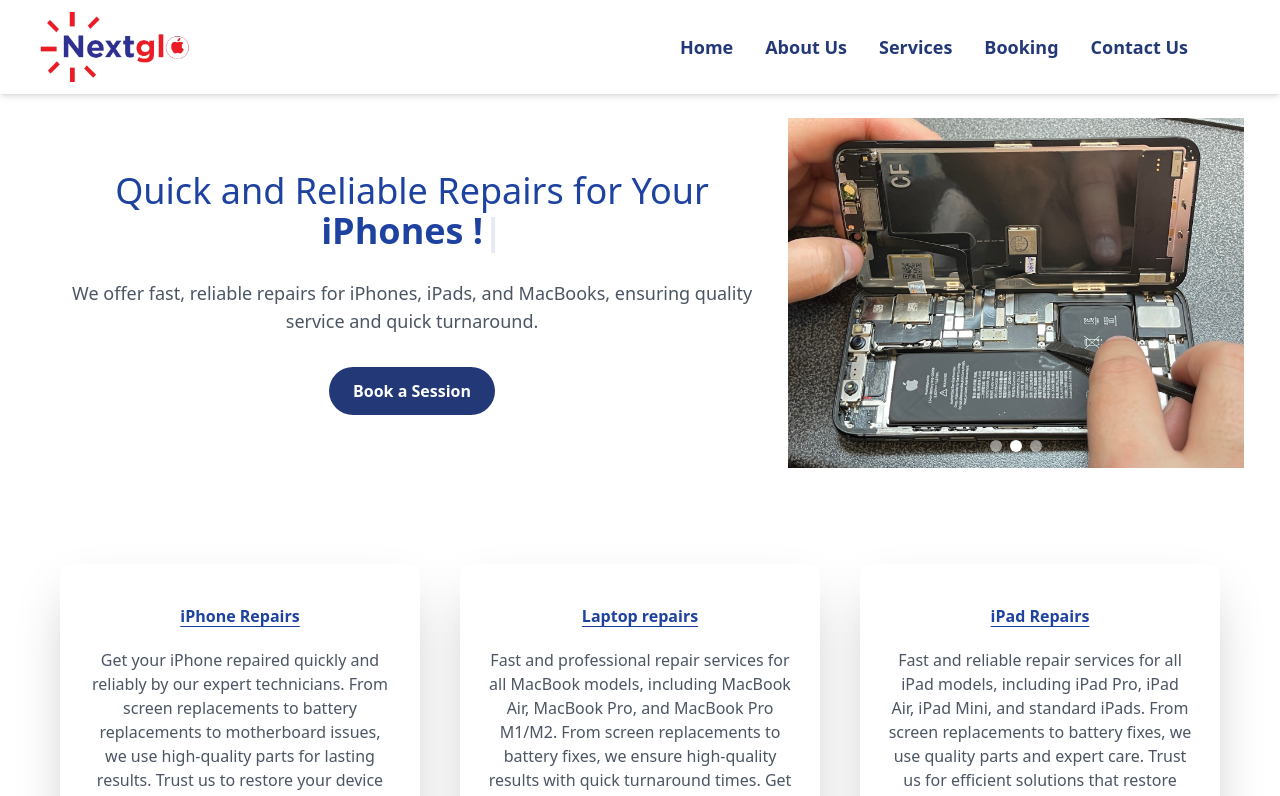
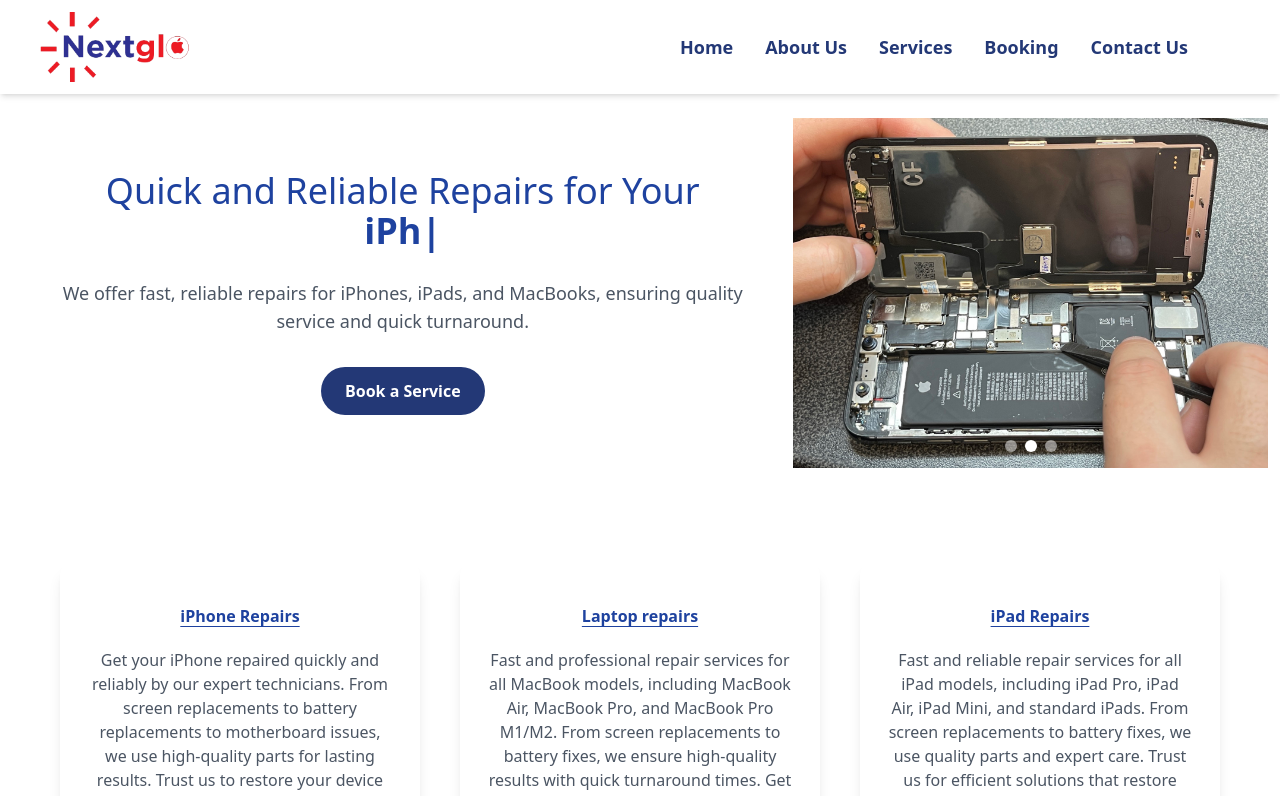
Before and after one commit to f90dErry/nextglo-repairs, a React (Vite) app: page / in a window 1280 px wide. Shown: the top 796 px of the page. Built offline with nearby package versions, Linux system fonts and the light colour scheme.

Commit message:
bug fixing

```diff
--- a/src/components/Hero.jsx
+++ b/src/components/Hero.jsx
@@ -37,7 +37,7 @@
   }
 
   return (
-    <div className='md:flex flex-row m-6'>
+    <div className='md:flex flex-row mt-6'>
       <div className='flex flex-col justify-center text-center items-center my-10 mx-5'>
         <header className='font-sans font-light text-2xl text-blue-800 md:text-4xl'>
           Quick and Reliable Repairs for Your <br className='' />
@@ -50,7 +50,7 @@
                 'iPads !',
               ]}
               typeSpeed={150}
-              backSpeend={80}
+              backSpeed={80}
               loop
             />
           </span>
@@ -65,14 +65,14 @@
             className='mt-8 bg-blue-900 text-white font-bold py-3 px-6 rounded-full
         md:hover:bg-red-600 md:hover:scale-105 md:transform md:transition-all md:duration-300 md:shadow-lg md:hover:shadow-xl'
           >
-            Book a Session
+            Book a Service
           </button>
         </Link>
       </div>
 
       <div className='w-full h-[250px] md:max-w-[1400px] md:h-[350px] md:w-[600px] m-auto relative group'>
         <div
-          className='w-full h-full bg-center bg-cover duration-500'
+          className='w-full h-full bg-center bg-cover duration-1000'
           style={{ backgroundImage: `url(${slides[index].url})` }}
         />
         {/* Dot Navigation */}
--- a/src/components/Navbar.jsx
+++ b/src/components/Navbar.jsx
@@ -38,7 +38,7 @@
             key={item.link}
             to={item.link}
             onClick={() => setIsMenuOpen(false)}
-            className='text-blue-900 hover:underline-offset-8 hover:underline hover:text-red-500 transition-colors duration-200 font-bold text-lg'
+            className='text-blue-900 md:hover:underline-offset-8 md:hover:underline md:hover:text-red-500 md:transition-colors md:duration-200 font-bold text-lg'
           >
             {item.linkName}
           </Link>
--- a/src/components/ServiceOverview.jsx
+++ b/src/components/ServiceOverview.jsx
@@ -28,7 +28,7 @@
     <div className='m-4 text-gray-600 md:flex md:flex-row gap-10 md:m-12'>
       {repairs.map((card) => (
         <section
-          className='my-12 py-10 rounded-xl shadow-2xl shadow-black/25 md:h-[500px] w-full md:w-1/3 flex flex-col items-center'
+          className='my-12 py-10 rounded-xl shadow-lg md:h-[500px] w-full md:w-1/3 flex flex-col items-center'
           key={card.title}
         >
           <h3 className=' px-3 text-blue-800 font-bold underline underline-offset-4'>
--- a/src/pages/ContactUs.jsx
+++ b/src/pages/ContactUs.jsx
@@ -129,7 +129,7 @@
             />
             <textarea
               placeholder='Message'
-              className='bg-blue-50 border-none h-52 rounded-md mb-4 col-span-2'
+              className='bg-blue-50 border-none h-52 rounded-md mb-4 col-span-2 p-3 md:p-5'
               onChange={onChange}
               name='message'
               value={message}
```
